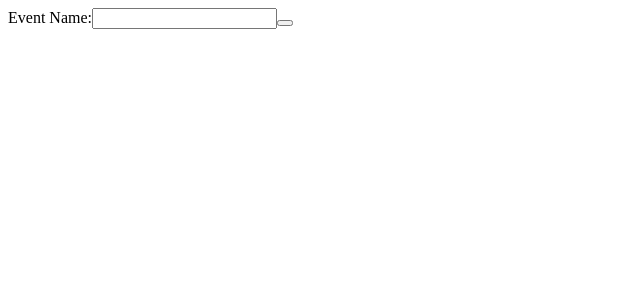
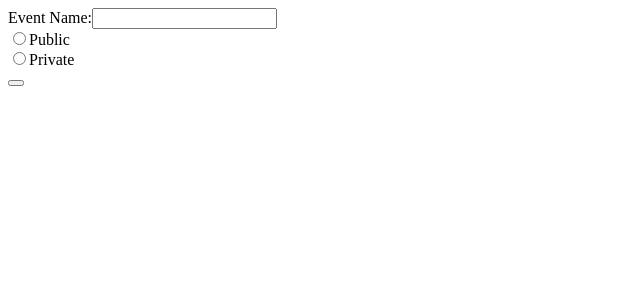
Before and after one commit to HristiinaI/eventure-client, a Next.js app in the folder eventure-client/: page / in a window 1280 px wide. Shown: the top 300 px of the page, without its empty margins (0-640 px from the left). Built offline with nearby package versions, Linux system fonts and the light colour scheme.

Commit message:
add type

```diff
--- a/eventure-client/package.json
+++ b/eventure-client/package.json
@@ -11,19 +11,17 @@
   "dependencies": {
     "@zeit/next-css": "^1.0.1",
     "axios": "^0.19.2",
-    "body-parser": "^1.19.0",
     "bootstrap": "^4.4.1",
     "cors": "^2.8.5",
     "formik": "^2.1.2",
     "isomorphic-unfetch": "^3.0.0",
     "nest": "^6.12.2",
     "next": "^9.1.7",
-    "pusher": "^3.0.0",
-    "pusher-js": "^5.0.3",
     "react": "^16.12.0",
     "react-bootstrap": "^1.0.0-beta.16",
     "react-dom": "^16.12.0",
-    "react-table": "^7.0.0-rc.15"
+    "react-table": "^7.0.0-rc.15",
+    "reactstrap": "^8.4.1"
   },
   "devDependencies": {
     "babel-loader": "^8.0.6",
--- a/eventure-client/pages/index.js
+++ b/eventure-client/pages/index.js
@@ -2,25 +2,34 @@ import React, {Component} from 'react';
 // import fetch from 'isomorphic-unfetch';
 // import Form from '../components/form.js';
 import axios from "axios";
+import { timingSafeEqual } from 'crypto';
 // import { Formik, Form, Field} from "formik";
 
 
 export default class Home extends React.Component {
   state = {
     name: '',
+    type: '',
   }
-  handleChange = event =>{
+  onNameChanged = event =>{
     this.setState({name: event.target.value});
+
   }
+
+  onTypeChanged = event =>{
+    this.setState({type: event.target.value});
+  }
+
 
   handleSubmit = event =>{
     event.preventDefault();
 
-    name = this.state.name;
+    const name = this.state.name;
+    const type = this.state.type;
 
     console.log(name);
 
-    axios.post('http://localhost:8080/events', { name })
+    axios.post('http://localhost:8080/events', { name, type })
     .then(res => {
       console.log(res);
       console.log(res.data);
@@ -29,12 +38,35 @@ export default class Home extends React.Component {
 
   render() {
     return (
-      <div>
+
+
+    <div>
       <form onSubmit={this.handleSubmit}>
         <label>
           Event Name:
-          <input type="text" name="name" value = {this.state.name} onChange={this.handleChange} />
+          <input type="text" name="name" value = {this.state.name}
+            onChange={this.onNameChanged} />
         </label>
+        <div className="radio">
+          <label>
+            <input
+              type="radio"
+              value="public"
+              checked={this.state.type === 'public'}
+              onChange={this.onTypeChanged} />
+              Public
+          </label>
+        </div>
+        <div className="radio">
+          <label>
+            <input
+              type="radio"
+              value="private"
+              checked={this.state.type === 'private'}
+              onChange={this.onTypeChanged}/>
+              Private
+          </label>
+        </div>
         <button type="submit" value="Submit"></button>
       </form>
     </div>
```
Also changed, not shown: 1 other file (tests, documents, lock files or other folders).
